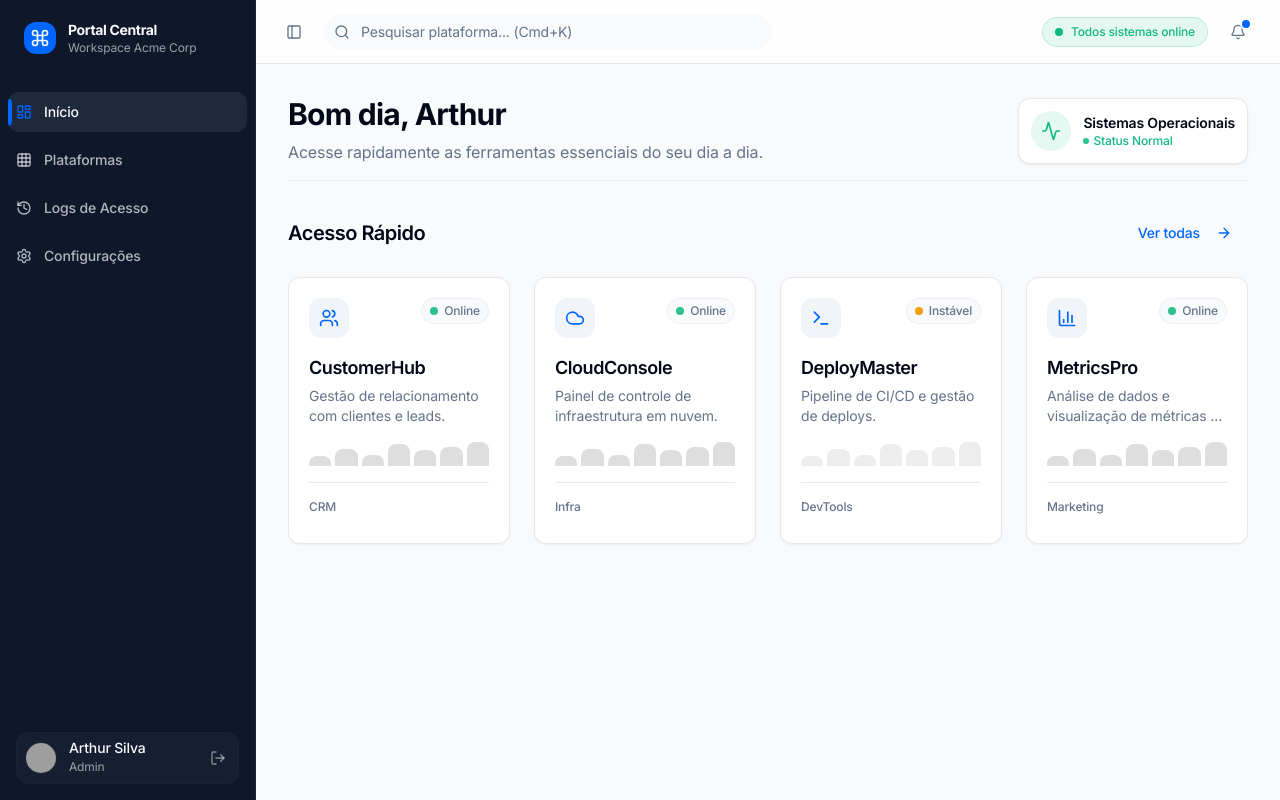
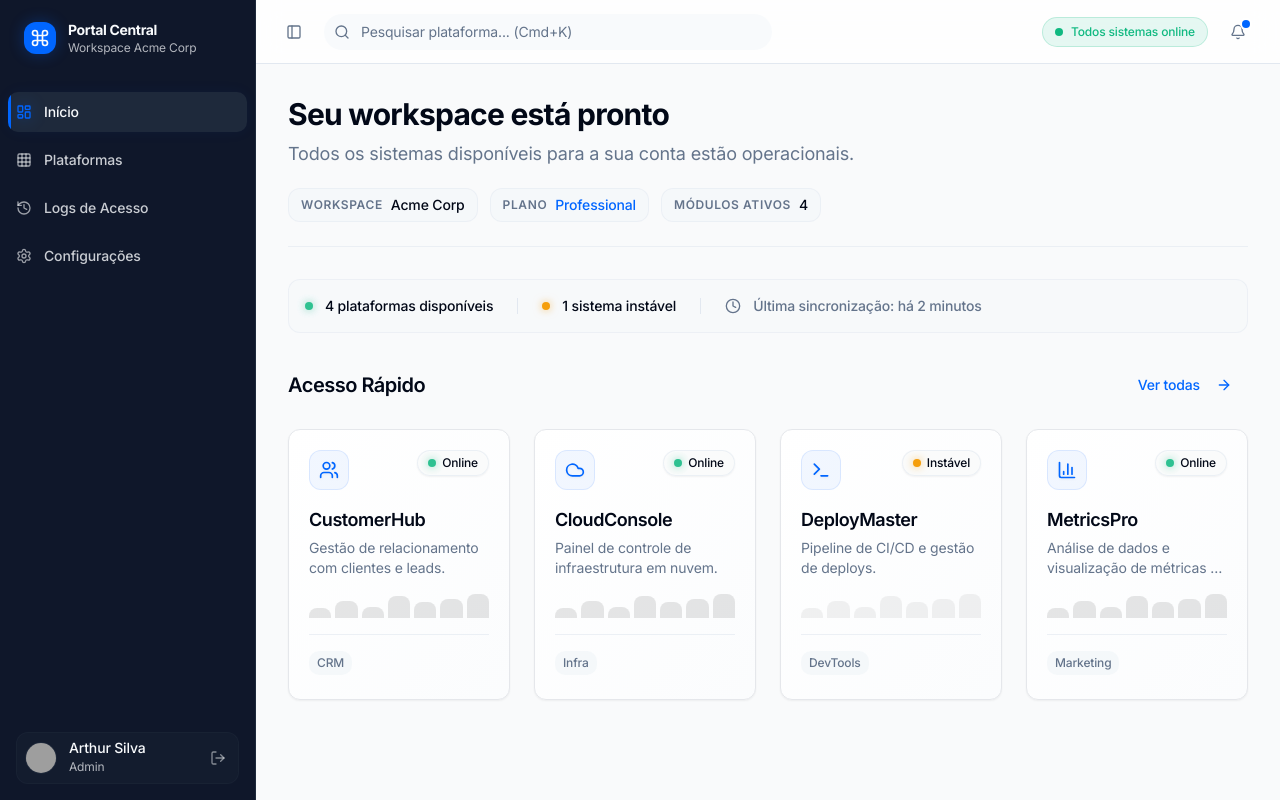
Before and after one commit to vitorbb1989/portal-de-acesso-central-9vhbl9ffx, a React (Vite) app: page / in a window 1280 px wide. Built offline with nearby package versions, Linux system fonts and the light colour scheme; grey boxes are pictures that could not be loaded.

Commit message:
feat: Implement premium UI/UX for Central Access Portal

```diff
--- a/src/components/AppSidebar.tsx
+++ b/src/components/AppSidebar.tsx
@@ -23,17 +23,17 @@ export function AppSidebar() {
   ]
 
   return (
-    <Sidebar variant="sidebar" className="border-r-0 border-sidebar-border">
+    <Sidebar variant="sidebar" className="border-r-0 border-sidebar-border bg-sidebar">
       <SidebarHeader className="p-4">
         <div className="flex items-center gap-3 px-2 py-1">
-          <div className="flex h-8 w-8 items-center justify-center rounded-lg bg-primary text-primary-foreground">
+          <div className="flex h-8 w-8 items-center justify-center rounded-lg bg-primary text-primary-foreground shadow-[0_0_15px_rgba(0,102,255,0.3)]">
             <Command className="h-5 w-5" />
           </div>
           <div className="flex flex-col">
             <span className="text-sm font-bold tracking-tight text-sidebar-foreground">
               Portal Central
             </span>
-            <span className="text-xs text-sidebar-foreground/60">Workspace Acme Corp</span>
+            <span className="text-xs text-sidebar-foreground/70">Workspace Acme Corp</span>
           </div>
         </div>
       </SidebarHeader>
@@ -49,14 +49,21 @@ export function AppSidebar() {
                   isActive={isActive}
                   tooltip={item.title}
                   className={cn(
-                    'h-10 transition-all rounded-md mb-1',
+                    'h-10 transition-all rounded-md mb-1 relative overflow-hidden group/menu-btn',
                     isActive
-                      ? 'bg-sidebar-accent text-primary relative before:absolute before:left-0 before:top-1/2 before:-translate-y-1/2 before:h-2/3 before:w-1 before:bg-primary before:rounded-r-full'
-                      : 'text-sidebar-foreground/70 hover:text-sidebar-foreground hover:bg-sidebar-accent/50',
+                      ? 'bg-primary/10 text-primary shadow-[0_0_15px_rgba(0,102,255,0.05)] before:absolute before:left-0 before:top-0 before:h-full before:w-[3px] before:bg-primary before:rounded-r-full'
+                      : 'text-sidebar-foreground/80 hover:text-sidebar-foreground hover:bg-sidebar-accent/50',
                   )}
                 >
                   <Link to={item.url} className="flex items-center gap-3">
-                    <item.icon className={cn('h-4 w-4', isActive ? 'text-primary' : '')} />
+                    <item.icon
+                      className={cn(
+                        'h-4 w-4 transition-colors',
+                        isActive
+                          ? 'text-primary drop-shadow-[0_0_8px_rgba(0,102,255,0.4)]'
+                          : 'text-sidebar-foreground/60 group-hover/menu-btn:text-sidebar-foreground',
+                      )}
+                    />
                     <span className="font-medium">{item.title}</span>
                   </Link>
                 </SidebarMenuButton>
@@ -67,7 +74,7 @@ export function AppSidebar() {
       </SidebarContent>
 
       <SidebarFooter className="p-4">
-        <div className="flex items-center justify-between rounded-lg bg-sidebar-accent/50 p-2 border border-sidebar-border/50">
+        <div className="flex items-center justify-between rounded-lg bg-sidebar-accent/30 p-2 border border-sidebar-border/50 hover:bg-sidebar-accent/50 transition-colors">
           <div className="flex items-center gap-3">
             <Avatar className="h-8 w-8 border border-sidebar-border">
               <AvatarImage
@@ -80,7 +87,7 @@ export function AppSidebar() {
               <span className="text-sm font-medium leading-none text-sidebar-foreground truncate">
                 Arthur Silva
               </span>
-              <span className="text-xs text-sidebar-foreground/60 mt-1 truncate">Admin</span>
+              <span className="text-xs text-sidebar-foreground/70 mt-1 truncate">Admin</span>
             </div>
           </div>
           <button className="text-sidebar-foreground/50 hover:text-destructive transition-colors p-1">
--- a/src/components/PlatformCard.tsx
+++ b/src/components/PlatformCard.tsx
@@ -14,9 +14,21 @@ export function PlatformCard({ platform, index = 0 }: PlatformCardProps) {
   const [isConnecting, setIsConnecting] = useState(false)
 
   const statusConfig = {
-    online: { color: 'bg-status-success', label: 'Online' },
-    warning: { color: 'bg-status-warning', label: 'Instável' },
-    offline: { color: 'bg-status-error', label: 'Offline' },
+    online: {
+      color: 'bg-status-success',
+      glow: 'shadow-[0_0_8px_rgba(16,185,129,0.6)]',
+      label: 'Online',
+    },
+    warning: {
+      color: 'bg-status-warning',
+      glow: 'shadow-[0_0_8px_rgba(245,158,11,0.6)]',
+      label: 'Instável',
+    },
+    offline: {
+      color: 'bg-status-error',
+      glow: '',
+      label: 'Offline',
+    },
   }
 
   const currentStatus = statusConfig[platform.status]
@@ -36,28 +48,31 @@ export function PlatformCard({ platform, index = 0 }: PlatformCardProps) {
   return (
     <Card
       className={cn(
-        'group relative overflow-hidden transition-all duration-300 ease-out hover:shadow-elevation hover:-translate-y-1 hover:border-primary/50 cursor-pointer h-full flex flex-col animate-fade-in',
+        'group relative overflow-hidden transition-all duration-300 ease-out h-full flex flex-col animate-fade-in cursor-pointer',
+        'bg-gradient-to-br from-card to-secondary/30',
+        'hover:shadow-elevation hover:-translate-y-1 hover:border-primary',
       )}
       style={{ animationDelay: `${index * 50}ms` }}
       onClick={handleAccess}
     >
-      <CardHeader className="p-5 pb-0 flex flex-row items-start justify-between space-y-0">
-        <div className="h-10 w-10 rounded-lg bg-secondary flex items-center justify-center text-primary group-hover:bg-primary/10 transition-colors">
-          <Icon className="h-5 w-5" />
+      <CardHeader className="p-5 pb-0 flex flex-row items-start justify-between space-y-0 relative z-10">
+        <div className="h-10 w-10 rounded-lg bg-primary/5 flex items-center justify-center text-primary group-hover:bg-primary/10 transition-colors border border-primary/10 group-hover:border-primary/20">
+          <Icon className="h-5 w-5 drop-shadow-sm" />
         </div>
-        <div className="flex items-center space-x-1.5 bg-secondary/50 px-2 py-1 rounded-full border border-border/50">
+        <div className="flex items-center space-x-1.5 bg-background/80 px-2.5 py-1 rounded-full border border-border/60 shadow-sm backdrop-blur-sm">
           <span
             className={cn(
               'h-2 w-2 rounded-full',
               currentStatus.color,
+              currentStatus.glow,
               platform.status === 'online' && 'animate-pulse-slow',
             )}
           />
-          <span className="text-xs font-medium text-muted-foreground">{currentStatus.label}</span>
+          <span className="text-xs font-medium text-foreground">{currentStatus.label}</span>
         </div>
       </CardHeader>
 
-      <CardContent className="p-5 pt-4 flex-grow flex flex-col">
+      <CardContent className="p-5 pt-4 flex-grow flex flex-col relative z-10">
         <h3 className="font-semibold text-lg tracking-tight mb-1 group-hover:text-primary transition-colors">
           {platform.name}
         </h3>
@@ -66,7 +81,7 @@ export function PlatformCard({ platform, index = 0 }: PlatformCardProps) {
         </p>
 
         {/* Fake sparkline for visual flair */}
-        <div className="flex items-end gap-1 h-6 mb-4 opacity-40 grayscale group-hover:grayscale-0 group-hover:opacity-100 transition-all">
+        <div className="flex items-end gap-1 h-6 mb-4 opacity-30 grayscale group-hover:grayscale-0 group-hover:opacity-100 transition-all">
           {[40, 70, 45, 90, 65, 80, 100].map((h, i) => (
             <div
               key={i}
@@ -83,8 +98,10 @@ export function PlatformCard({ platform, index = 0 }: PlatformCardProps) {
           ))}
         </div>
 
-        <div className="pt-2 border-t flex items-center justify-between mt-auto">
-          <span className="text-xs text-muted-foreground font-medium">{platform.category}</span>
+        <div className="pt-3 border-t border-border/60 flex items-center justify-between mt-auto">
+          <span className="text-xs text-muted-foreground font-medium bg-secondary/60 px-2 py-1 rounded-md">
+            {platform.category}
+          </span>
           <Button
             variant="ghost"
             size="sm"
@@ -108,9 +125,9 @@ export function PlatformCard({ platform, index = 0 }: PlatformCardProps) {
 
       {/* Connection Overlay */}
       {isConnecting && (
-        <div className="absolute inset-0 bg-background/80 backdrop-blur-sm flex items-center justify-center z-10 animate-fade-in">
+        <div className="absolute inset-0 bg-background/60 backdrop-blur-sm flex items-center justify-center z-20 animate-fade-in">
           <div className="flex flex-col items-center text-primary">
-            <Loader2 className="h-8 w-8 animate-spin mb-2" />
+            <Loader2 className="h-8 w-8 animate-spin mb-2 drop-shadow-[0_0_8px_rgba(0,102,255,0.5)]" />
             <span className="text-sm font-medium">Conectando...</span>
           </div>
         </div>
--- a/src/pages/Index.tsx
+++ b/src/pages/Index.tsx
@@ -1,6 +1,6 @@
 import { useAppStore } from '@/stores/main'
 import { PlatformCard } from '@/components/PlatformCard'
-import { Activity, ArrowRight } from 'lucide-react'
+import { ArrowRight, Clock } from 'lucide-react'
 import { Button } from '@/components/ui/button'
 import { Link } from 'react-router-dom'
 
@@ -12,30 +12,62 @@ const Index = () => {
 
   return (
     <div className="space-y-8 animate-fade-in">
-      {/* Welcome Section */}
-      <section className="flex flex-col md:flex-row md:items-end justify-between gap-4 pb-4 border-b border-border/50">
+      {/* Welcome & Metadata Section */}
+      <section className="flex flex-col gap-5 pb-6 border-b border-border/60">
         <div>
           <h1 className="text-3xl font-bold tracking-tight text-foreground mb-2">
-            Bom dia, Arthur
+            Seu workspace está pronto
           </h1>
-          <p className="text-muted-foreground">
-            Acesse rapidamente as ferramentas essenciais do seu dia a dia.
+          <p className="text-muted-foreground text-lg">
+            Todos os sistemas disponíveis para a sua conta estão operacionais.
           </p>
         </div>
 
-        <div className="flex items-center gap-3 bg-white p-3 rounded-xl border shadow-subtle">
-          <div className="h-10 w-10 rounded-full bg-status-success/10 flex items-center justify-center">
-            <Activity className="h-5 w-5 text-status-success" />
+        <div className="flex flex-wrap items-center gap-3">
+          <div className="flex items-center gap-2 px-3 py-1.5 bg-secondary/40 rounded-lg border border-border/50">
+            <span className="text-xs text-muted-foreground uppercase tracking-wider font-semibold">
+              Workspace
+            </span>
+            <span className="text-sm font-medium text-foreground">Acme Corp</span>
           </div>
-          <div>
-            <p className="text-sm font-semibold text-foreground">Sistemas Operacionais</p>
-            <p className="text-xs text-status-success font-medium flex items-center gap-1">
-              <span className="h-1.5 w-1.5 rounded-full bg-status-success inline-block animate-pulse-slow" />
-              Status Normal
-            </p>
+          <div className="flex items-center gap-2 px-3 py-1.5 bg-secondary/40 rounded-lg border border-border/50">
+            <span className="text-xs text-muted-foreground uppercase tracking-wider font-semibold">
+              Plano
+            </span>
+            <span className="text-sm font-medium text-primary">Professional</span>
+          </div>
+          <div className="flex items-center gap-2 px-3 py-1.5 bg-secondary/40 rounded-lg border border-border/50">
+            <span className="text-xs text-muted-foreground uppercase tracking-wider font-semibold">
+              Módulos Ativos
+            </span>
+            <span className="text-sm font-medium text-foreground">4</span>
           </div>
         </div>
       </section>
+
+      {/* System Context Block */}
+      {!searchQuery && (
+        <section className="flex flex-col sm:flex-row items-start sm:items-center gap-4 sm:gap-6 p-4 rounded-xl border border-border/50 bg-secondary/20 backdrop-blur-sm">
+          <div className="flex items-center gap-3">
+            <div className="flex h-2 w-2 rounded-full bg-status-success shadow-[0_0_8px_rgba(16,185,129,0.6)] animate-pulse-slow" />
+            <span className="text-sm font-medium text-foreground">4 plataformas disponíveis</span>
+          </div>
+
+          <div className="hidden sm:block w-px h-4 bg-border" />
+
+          <div className="flex items-center gap-3">
+            <div className="flex h-2 w-2 rounded-full bg-status-warning shadow-[0_0_8px_rgba(245,158,11,0.6)]" />
+            <span className="text-sm font-medium text-foreground">1 sistema instável</span>
+          </div>
+
+          <div className="hidden sm:block w-px h-4 bg-border" />
+
+          <div className="flex items-center gap-3 text-muted-foreground">
+            <Clock className="h-4 w-4" />
+            <span className="text-sm font-medium">Última sincronização: há 2 minutos</span>
+          </div>
+        </section>
+      )}
 
       {/* Grid Section */}
       <section>
@@ -57,7 +89,7 @@ const Index = () => {
         </div>
 
         {displayedPlatforms.length > 0 ? (
-          <div className="grid grid-cols-1 md:grid-cols-2 xl:grid-cols-4 gap-4 lg:gap-6">
+          <div className="grid grid-cols-1 md:grid-cols-2 lg:grid-cols-3 xl:grid-cols-4 gap-4 lg:gap-6">
             {displayedPlatforms.map((platform, index) => (
               <PlatformCard key={platform.id} platform={platform} index={index} />
             ))}
```
Also changed, not shown: .skip.config.json.
